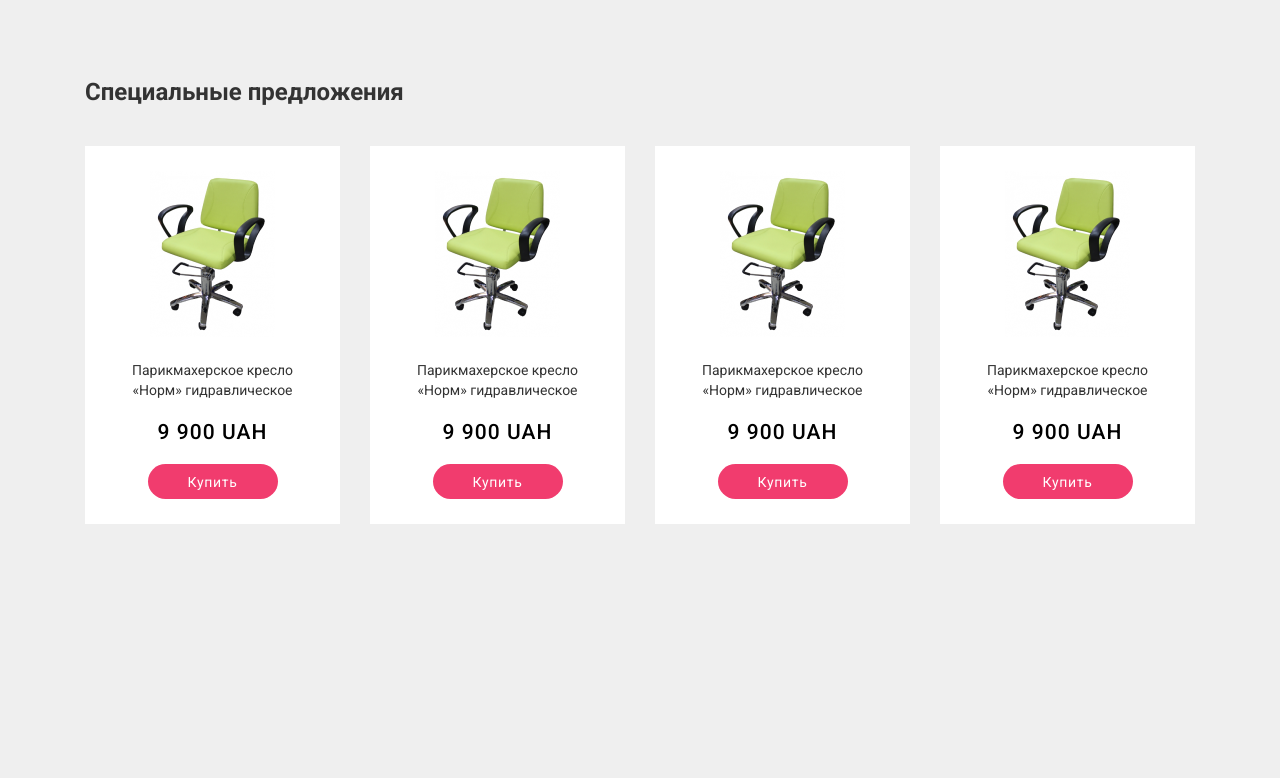
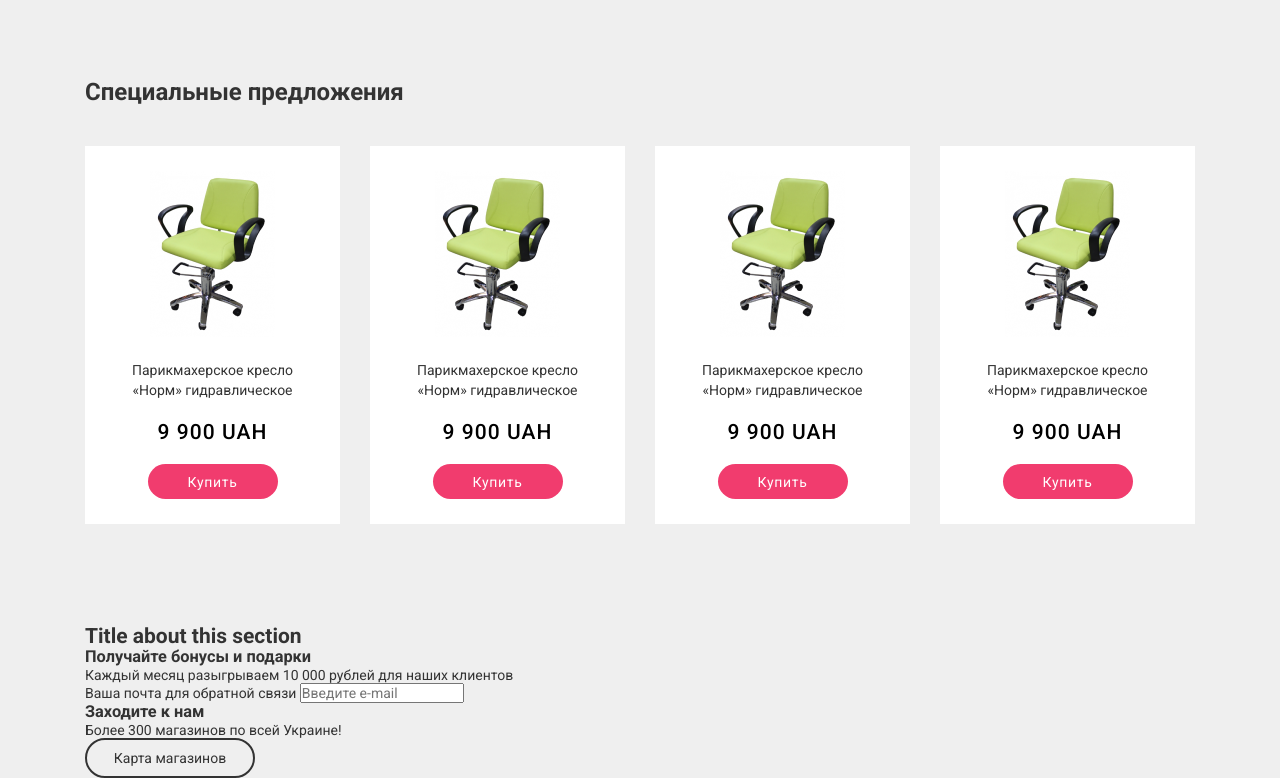
Before and after one commit to FomenkoAndrey/20221205_____beauty, a plain HTML site: page index.html in a window 1280 px wide. Shown: the part 857-1635 px from the top of the page. Before the commit the page ends 1481 px from the top, so only its background shows below. Drawn offline with Linux system fonts and the light colour scheme.

Commit message:
разметка блока submit

```diff
--- a/assets/css/style.css
+++ b/assets/css/style.css
@@ -210,15 +210,11 @@ a {
 .offer-item__picture {
   order: -1;
 }
-.offer-item__image {
-}
 .offer-item__price {
   font-weight: 500;
   font-size: 21px;
   letter-spacing: 0.05em;
   color: var(--color-black);
-}
-.offer-item__button {
 }
 
 @media (max-width: 1400px) {
--- a/index.html
+++ b/index.html
@@ -139,6 +139,33 @@
       </div>
     </section>
 
+    <section class="submit">
+      <div class="container">
+        <h2 class="submit__title visually-hidden">Title about this section</h2>
+        <div class="submit__content">
+          <div class="subscribe">
+            <div class="subscribe__content">
+              <h3 class="subscribe__title">Получайте бонусы и подарки</h3>
+              <div class="subscribe__descriptipn">Каждый месяц разыгрываем 10 000 рублей для наших клиентов</div>
+              <form class="subscribe__form" action="url" method="get">
+                <label class="subscribe__label visually-hidden" for="">Ваша почта для обратной связи</label>
+                <input class="subscribe__input" type="text" placeholder="Введите e-mail">
+              </form>
+            </div>
+          </div>
+          <div class="our-shops">
+            <div class="our-shops__content">
+              <h3 class="our-shops__title">Заходите к нам</h3>
+              <div class="our-shops__description">Более 300 магазинов по всей Украине!</div>
+              <div class="our-shops__actions">
+                <a class="our-shops__buttons btn" href="">Карта магазинов</a>
+              </div>
+            </div>
+          </div>
+        </div>
+      </div>
+    </section>
+
   </main>
 
   <footer class="footer"></footer>
```
